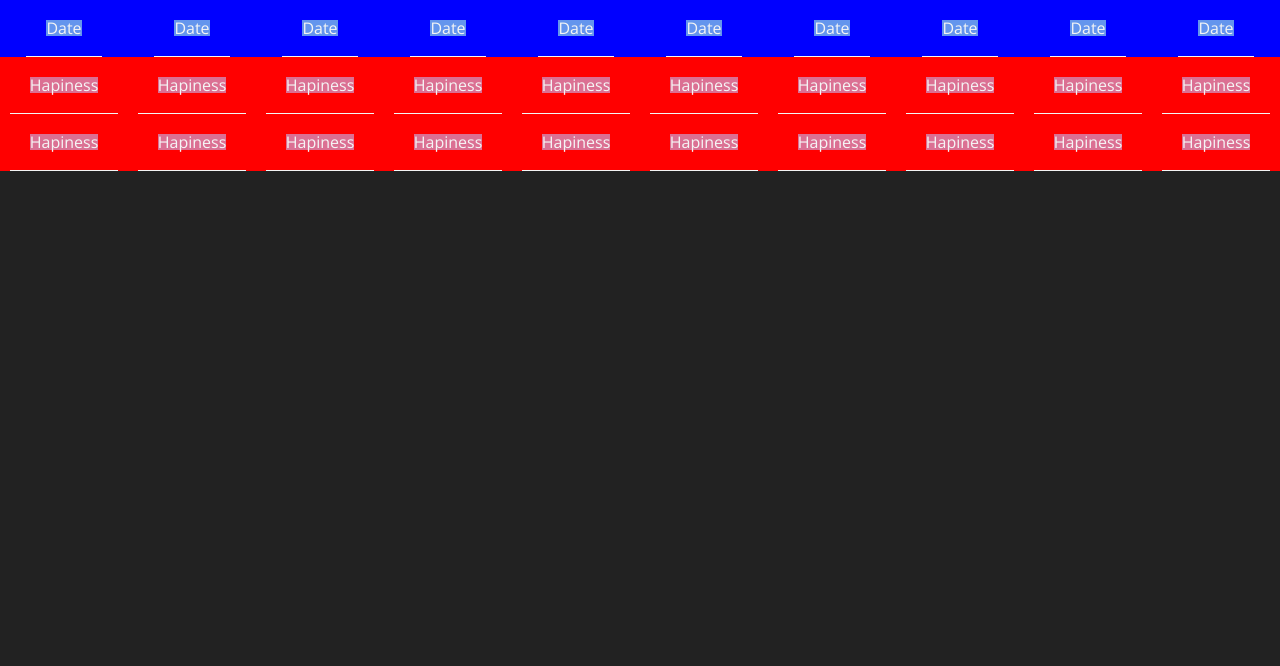
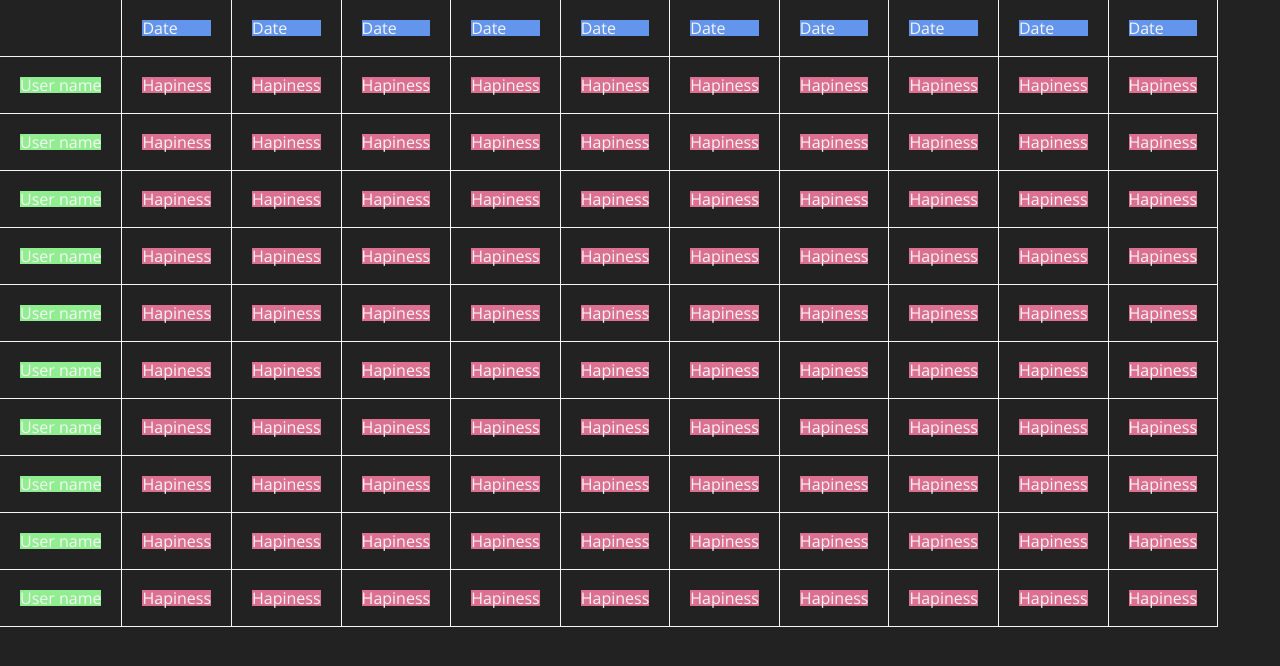
Before and after one commit to dszymczuk/HapinessChart, a React (Create React App) app in the folder client/: page / in a window 1280 px wide. Shown: the top 666 px of the page. Built offline with nearby package versions, Linux system fonts and the light colour scheme; what redux-loop would draw is missing.

Commit message:
create table on chart page

```diff
--- a/client/src/containers/chartPage/index.js
+++ b/client/src/containers/chartPage/index.js
@@ -1,8 +1,11 @@
 import React, { Component } from 'react';
 import './style.css';
-import Cell from "../../components/cell/index";
-import CellDate from "../../components/cellDate/index";
-import CellHapiness from "../../components/cellHapiness/index";
+import Row from "../../components/row";
+import Cell from "../../components/cell";
+import CellDate from "../../components/cellDate";
+import CellHapiness from "../../components/cellHapiness";
+import CellUser from "../../components/cellUser";
+
 
 const row = Array.apply(null, {length: 10}).map((item, index) => {
 	return {
@@ -10,7 +13,17 @@ const row = Array.apply(null, {length: 10}).map((item, index) => {
 	}
 });
 
-console.log(row);
+const users = Array.apply(null, {length: 10}).map((item, index) => {
+	return {
+		key: index
+	}
+});
+
+const hapiness = Array.apply(null, {length: 10}).map((item, index) => {
+	return {
+		key: index
+	}
+});
 
 
 class MainPage extends Component {
@@ -18,23 +31,30 @@ class MainPage extends Component {
 	render() {
 		return (
 			<div className="chartPage">
+				<div className="users">
+					<Row>
+						<Cell empty />
+						{users.map(item => {
+							return (<Cell key={item.key}>
+								<CellUser/>
+							</Cell>)
+						})}
+					</Row>
+				</div>
 				<div className="days">
-				{row.map(item => {
-					return (<Cell key={item.key}>
-						<CellDate/>
-					</Cell>)
-				})}
-				</div>
-
-				<div className="emotion">
-				{row.map(item => {
-					return (<Cell key={item.key}><CellHapiness/></Cell>)
-				})}
-				</div>
-
-				<div className="emotion">
 					{row.map(item => {
-						return (<Cell key={item.key}><CellHapiness/></Cell>)
+						return (
+							<Row key={item.key}>
+								<Cell>
+									<CellDate/>
+								</Cell>
+								{hapiness.map(item => {
+									return (<Cell key={item.key}>
+										<CellHapiness/>
+									</Cell>)
+								})}
+							</Row>
+						)
 					})}
 				</div>
 			</div>
--- a/client/src/containers/chartPage/style.css
+++ b/client/src/containers/chartPage/style.css
@@ -1,21 +1,19 @@
 .chartPage {
-  background-color: green;
   display: flex;
-  flex-direction: column;
+  flex-direction: row;
   align-content: center;
-  justify-content: space-around;
+  justify-content: flex-start;
+  align-items: center;
 }
 
 .chartPage .days {
-  background-color: blue;
   display: flex;
   flex-direction: row;
-  justify-content: space-around;
+  justify-content: flex-start;
 }
 
-.chartPage .emotion {
-  background-color: red;
+.chartPage .users {
   display: flex;
   flex-direction: row;
-  justify-content: space-around;
+  justify-content: flex-start;
 }
--- a/client/src/containers/chartPage/style.scss
+++ b/client/src/containers/chartPage/style.scss
@@ -1,21 +1,19 @@
 .chartPage {
-  background-color: green;
   display: flex;
-  flex-direction: column;
+  flex-direction: row;
   align-content: center;
-  justify-content: space-around;
+  justify-content: flex-start;
+  align-items: center;
 
   .days {
-    background-color: blue;
     display: flex;
     flex-direction: row;
-    justify-content: space-around;
+    justify-content: flex-start;
   }
 
-  .emotion {
-    background-color: red;
+  .users {
     display: flex;
     flex-direction: row;
-    justify-content: space-around;
+    justify-content: flex-start;
   }
 }
```
